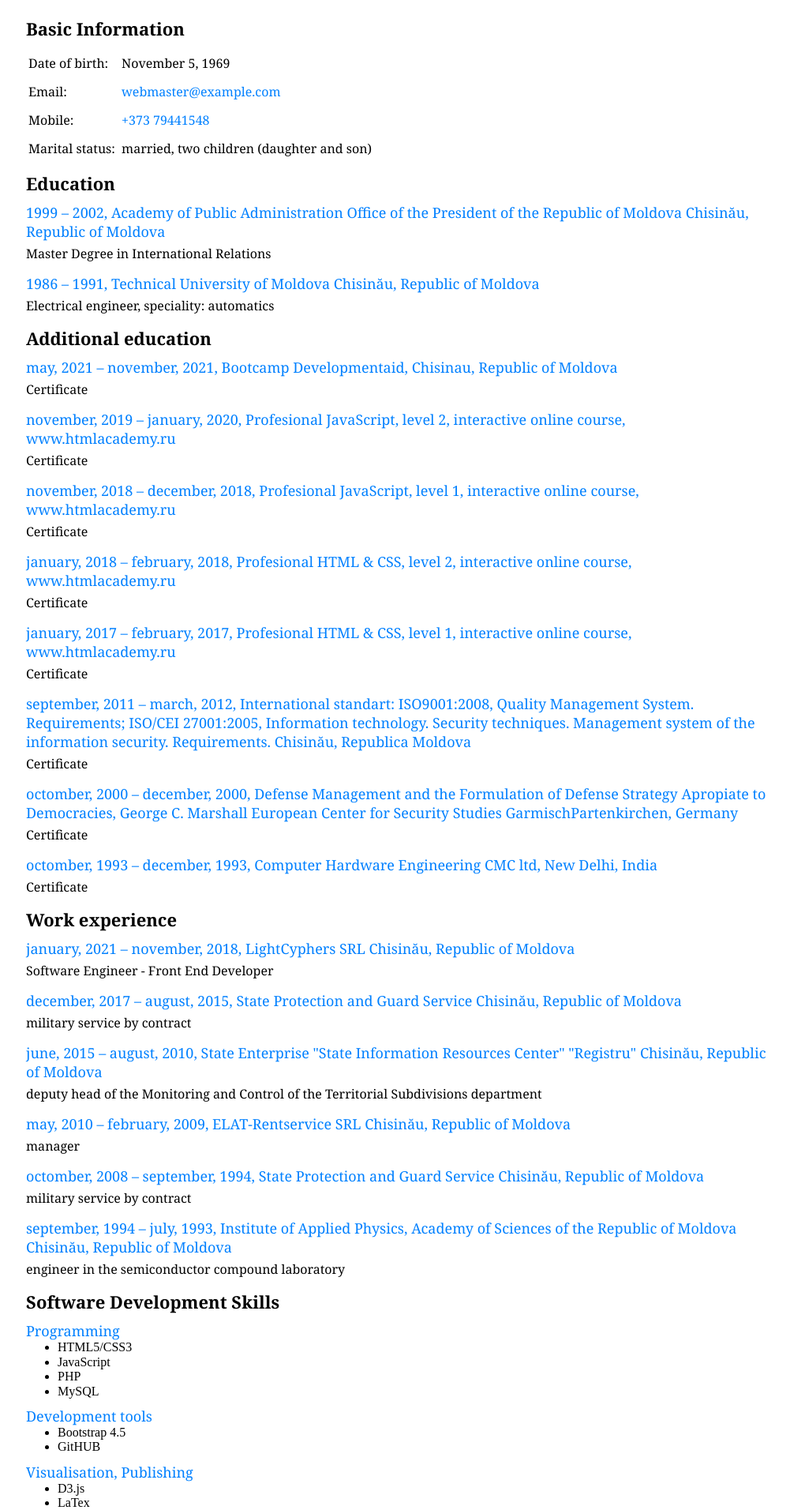
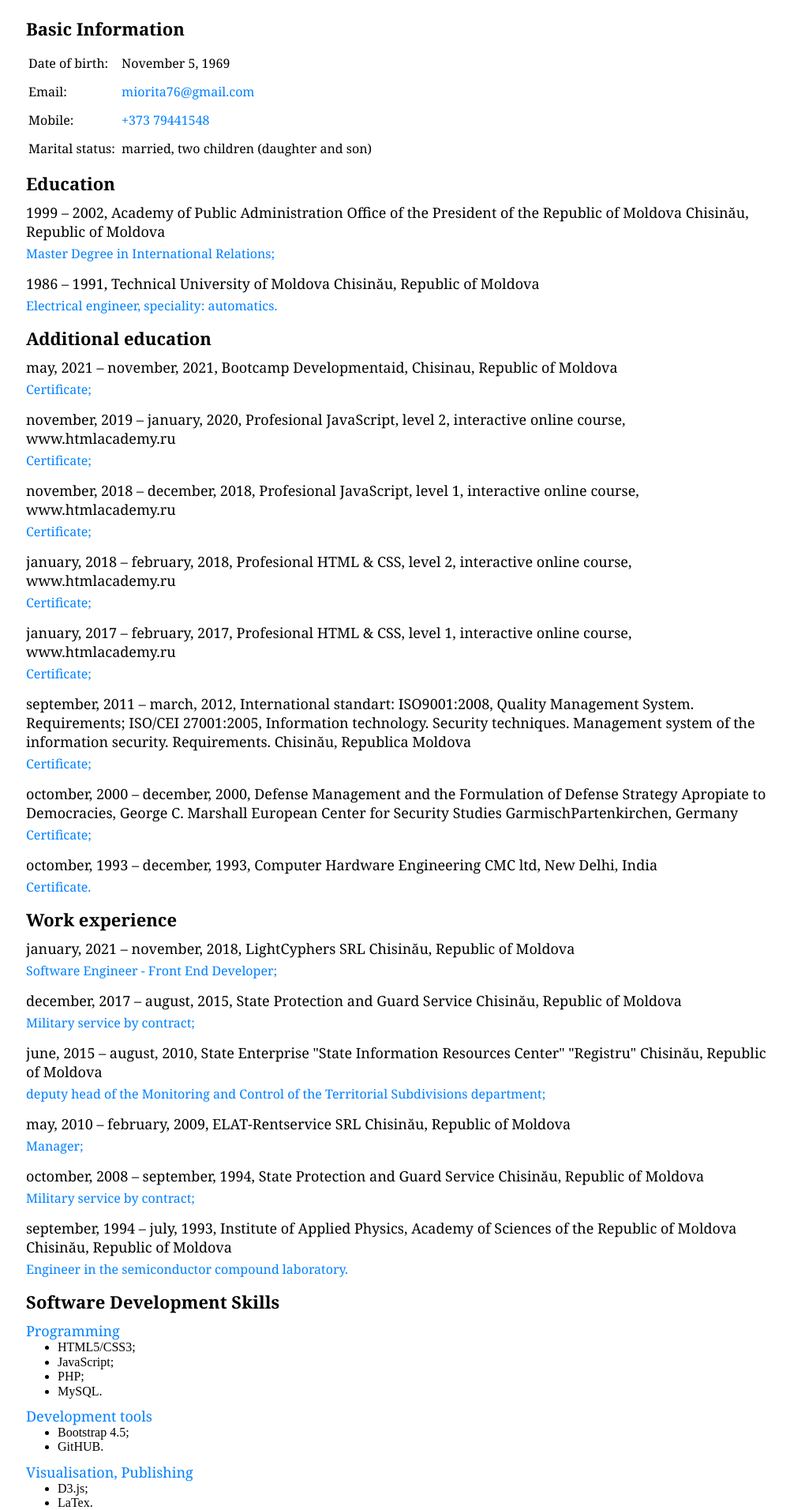
Before and after one commit to miorita69/my-cv, a PHP site: page /index.html in a window 1280 px wide. Shown: the part 412-2324 px from the top of the page at 79% size, without its empty margins (137-1138 px from the left). Run offline with PHP 8.4, Linux system fonts and the light colour scheme.

Commit message:
Rectified gramatical errors, punctuation and text color for main block.

```diff
--- a/css/styles.css
+++ b/css/styles.css
@@ -16,8 +16,16 @@ h2 {
 h3 {
     margin: 10px 0 0 0;
     font: normal normal 400 18px Georgia, "Times New Roman", serif;
-    color: #0080ff;
+    color: #000000;
     /*border: 1px solid yellowgreen;*/
+}
+
+header, main, footer {
+    max-width: 960px;
+    margin: 0 auto;
+    padding: 0;
+
+    /*border: 1px solid red;*/
 }
 
 header p {
@@ -34,8 +42,7 @@ header ul {
     display: flex;
     justify-content: center;
 
-    max-width: 960px;
-    margin: 0 auto;
+    margin: 0;
     padding: 0;
     list-style-type: none;
 }
@@ -50,14 +57,6 @@ header ul li a {
     font: normal normal 700 12px Georgia, "Times New Roman", serif;
     color: #0080ff;
     text-decoration: none;
-}
-
-main {
-    max-width: 960px;
-    margin: 0 auto;
-    padding: 0;
-
-    /*border: 1px solid red;*/
 }
 
 #about {
@@ -122,7 +121,8 @@ main {
 #work-experience,
 #skills,
 #languages,
-#miscellaneous {
+#miscellaneous,
+#contact {
     margin: 10px 0 0 10px;
     /*border: 1px solid blue;*/
 }
@@ -134,9 +134,14 @@ main {
     margin: 0;
     padding: 0;
     font: normal normal 400 16px Georgia, "Times New Roman", serif;
-    color: #000000;
     text-align: justify;
     line-height: 2;
+    color: #0080ff;
+    /*border: 1px solid magenta;*/
+}
+
+#miscellaneous p {
+    color: #000000;
     /*border: 1px solid magenta;*/
 }
 
@@ -144,3 +149,7 @@ main {
 #languages ol {
     margin: 0;
 }
+
+#skills h3 {
+    color: #0080ff;
+}
--- a/index.html
+++ b/index.html
@@ -16,19 +16,19 @@
         <p>Software developer</p>
         <ul>
             <li>
-
                 <a href="tel:+37379441548">
                     <img src="images/mobile-phone-blue.svg" alt="mobile phone number" width="14" height="14">
                     +373 79441548
                 </a>
             </li>
+
             <li>
-
                 <a href="mailto:miorita76@gmail.com">
                     <img src="images/envelope-blue.svg" alt="mobile phone number" width="13" height="13">
                     miorita76@gmail.com
                 </a>
             </li>
+
             <li>
                 <a href="https://github.com/miorita69/my-cv" title="My Repositories">
                     <img src="images/github-logo-blue.svg" alt="mobile phone number" width="14" height="14">
@@ -55,7 +55,6 @@
                     <a href="#contact">Hire me</a>
                 </div>
             </div>
-
         </section>
 
         <section id="basic-information">
@@ -67,7 +66,7 @@
                 </tr>
                 <tr>
                     <td>Email:</td>
-                    <td>&nbsp;<a href="mailto:webmaster@example.com">webmaster@example.com</a></td>
+                    <td>&nbsp;<a href="mailto:miorita76@gmail.com">miorita76@gmail.com</a></td>
                 </tr>
                 <tr>
                     <td>Mobile:</td>
@@ -85,11 +84,11 @@
             <article>
                 <h3>1999 – 2002, Academy of Public Administration Office of the President of the Republic of
                     Moldova Chisinău, Republic of Moldova</h3>
-                <p>Master Degree in International Relations</p>
+                <p>Master Degree in International Relations;</p>
             </article>
             <article>
                 <h3>1986 – 1991, Technical University of Moldova Chisinău, Republic of Moldova</h3>
-                <p>Electrical engineer, speciality: automatics</p>
+                <p>Electrical engineer, speciality: automatics.</p>
             </article>
         </section>
 
@@ -97,44 +96,44 @@
             <h2>Additional education</h2>
             <article>
                 <h3>may, 2021 – november, 2021, Bootcamp Developmentaid, Chisinau, Republic of Moldova</h3>
-                <p>Certificate</p>
+                <p>Certificate;</p>
             </article>
             <article>
                 <h3>november, 2019 – january, 2020, Profesional JavaScript, level 2, interactive online course,
                     www.htmlacademy.ru</h3>
-                <p>Certificate</p>
+                <p>Certificate;</p>
             </article>
             <article>
                 <h3>november, 2018 – december, 2018, Profesional JavaScript, level 1, interactive online course,
                     www.htmlacademy.ru</h3>
-                <p>Certificate</p>
+                <p>Certificate;</p>
             </article>
             <article>
                 <h3>january, 2018 – february, 2018, Profesional HTML & CSS, level 2, interactive online course,
                     www.htmlacademy.ru</h3>
-                <p>Certificate</p>
+                <p>Certificate;</p>
             </article>
             <article>
                 <h3>january, 2017 – february, 2017, Profesional HTML & CSS, level 1, interactive online course,
                     www.htmlacademy.ru</h3>
-                <p>Certificate</p>
+                <p>Certificate;</p>
             </article>
             <article>
                 <h3>september, 2011 – march, 2012, International standart:
                     ISO9001:2008, Quality Management System. Requirements;
                     ISO/CEI 27001:2005, Information technology. Security techniques. Management
                     system of the information security. Requirements. Chisinău, Republica Moldova</h3>
-                <p>Certificate</p>
+                <p>Certificate;</p>
             </article>
             <article>
                 <h3>octomber, 2000 – december, 2000, Defense Management and the Formulation of Defense Strategy
                     Apropiate to Democracies, George C. Marshall European Center for Security Studies
                     GarmischPartenkirchen, Germany</h3>
-                <p>Certificate</p>
+                <p>Certificate;</p>
             </article>
             <article>
                 <h3>octomber, 1993 – december, 1993, Computer Hardware Engineering CMC ltd, New Delhi, India</h3>
-                <p>Certificate</p>
+                <p>Certificate.</p>
             </article>
         </section>
 
@@ -142,30 +141,30 @@
             <h2>Work experience</h2>
             <article>
                 <h3>january, 2021 – november, 2018, LightCyphers SRL Chisinău, Republic of Moldova</h3>
-                <p>Software Engineer - Front End Developer</p>
+                <p>Software Engineer - Front End Developer;</p>
             </article>
             <article>
                 <h3>december, 2017 – august, 2015, State Protection and Guard Service Chisinău, Republic of Moldova</h3>
-                <p>military service by contract</p>
+                <p>Military service by contract;</p>
             </article>
             <article>
                 <h3>june, 2015 – august, 2010, State Enterprise "State Information Resources Center" "Registru"
                     Chisinău, Republic of Moldova</h3>
-                <p>deputy head of the Monitoring and Control of the Territorial Subdivisions department</p>
+                <p>deputy head of the Monitoring and Control of the Territorial Subdivisions department;</p>
             </article>
             <article>
                 <h3>may, 2010 – february, 2009, ELAT-Rentservice SRL Chisinău, Republic of Moldova</h3>
-                <p>manager</p>
+                <p>Manager;</p>
             </article>
             <article>
                 <h3>octomber, 2008 – september, 1994, State Protection and Guard Service Chisinău, Republic of Moldova
                 </h3>
-                <p>military service by contract</p>
+                <p>Military service by contract;</p>
             </article>
             <article>
                 <h3>september, 1994 – july, 1993, Institute of Applied Physics, Academy of Sciences of the Republic of
                     Moldova Chisinău, Republic of Moldova</h3>
-                <p>engineer in the semiconductor compound laboratory</p>
+                <p>Engineer in the semiconductor compound laboratory.</p>
             </article>
         </section>
 
@@ -174,24 +173,24 @@
             <article>
                 <h3>Programming</h3>
                 <ul>
-                    <li>HTML5/CSS3</li>
-                    <li>JavaScript</li>
-                    <li>PHP</li>
-                    <li>MySQL</li>
+                    <li>HTML5/CSS3;</li>
+                    <li>JavaScript;</li>
+                    <li>PHP;</li>
+                    <li>MySQL.</li>
                 </ul>
             </article>
             <article>
                 <h3>Development tools</h3>
                 <ul>
-                    <li>Bootstrap 4.5</li>
-                    <li>GitHUB</li>
+                    <li>Bootstrap 4.5;</li>
+                    <li>GitHUB.</li>
                 </ul>
             </article>
             <article>
                 <h3>Visualisation, Publishing</h3>
                 <ul>
-                    <li>D3.js</li>
-                    <li>LaTex</li>
+                    <li>D3.js;</li>
+                    <li>LaTex.</li>
                 </ul>
             </article>
         </section>
@@ -199,9 +198,9 @@
         <section id="languages">
             <h2>Languages</h2>
             <ol>
-                <li>English, fluent</li>
-                <li>Romanian, native</li>
-                <li>Russian, native</li>
+                <li>English, fluent;</li>
+                <li>Romanian, native;</li>
+                <li>Russian, native.</li>
             </ol>
         </section>
 
@@ -210,18 +209,14 @@
             <p>Driver license - A, B, C, D, E</p>
         </section>
     </main>
-<!--
+
     <footer>
-        <article id="contact">
-            <h3>Contact me</h3>
+        <section id="contact">
+            <h2>Contact me</h2>
             <p>Contact</p>
-        </article>
-        <article>
-            <h3>Mircea CĂLIN</h3>
-            <p>Software developer</p>
-        </article>
+        </section>
     </footer>
-    -->
+
 </body>
 
 </html>
```
